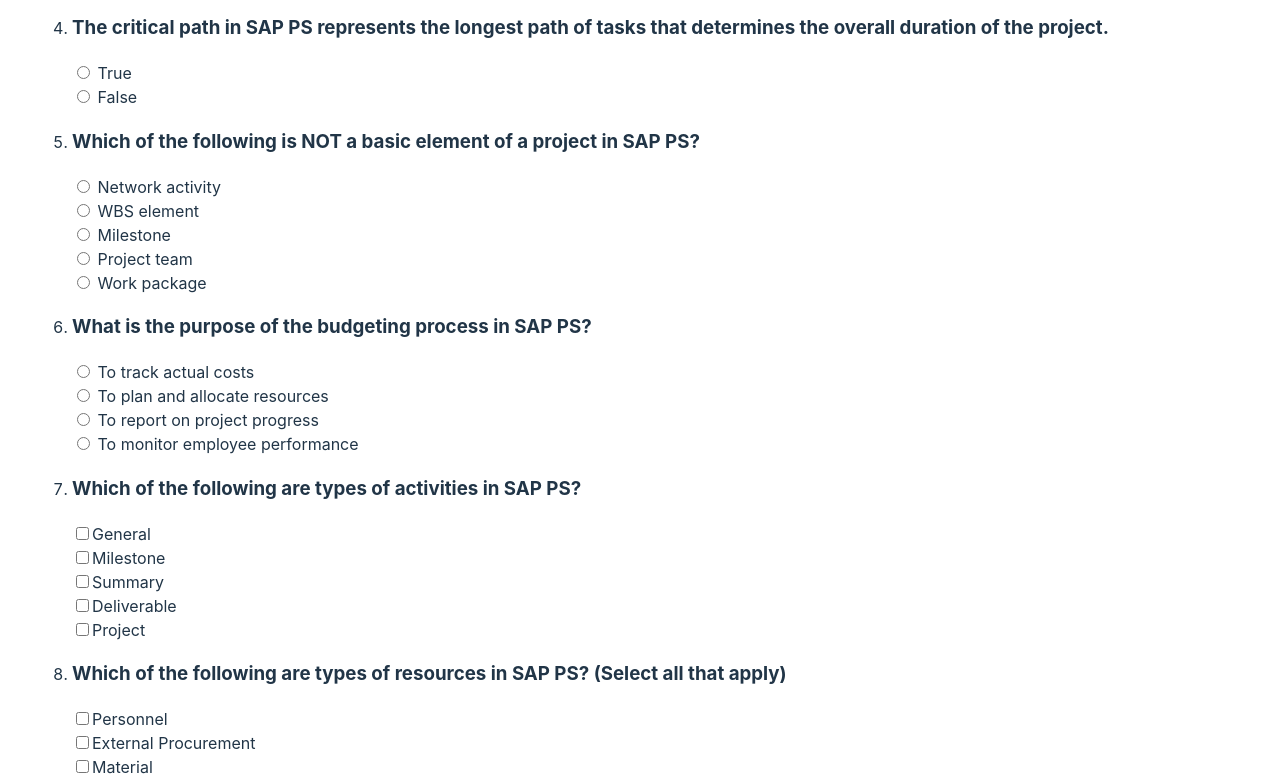
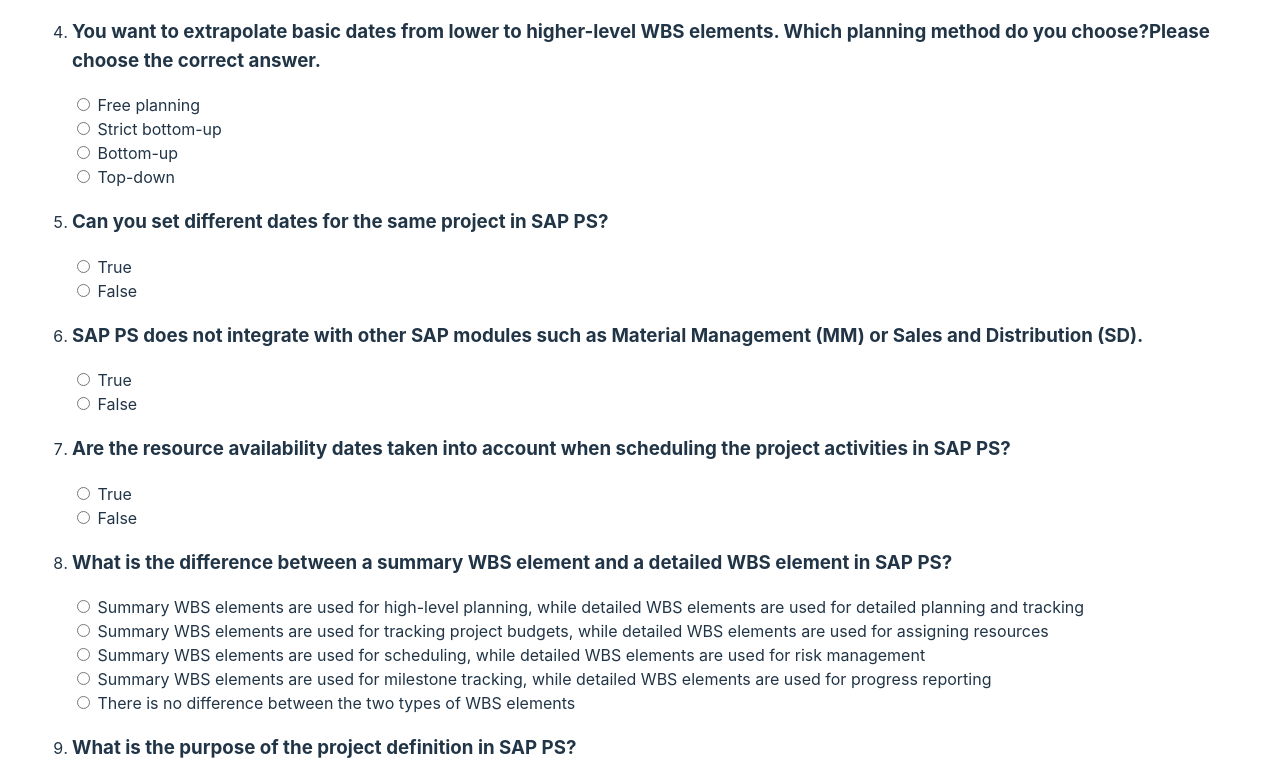
Before and after one commit to sinisam92/sap-ps-quiz, a React (Vite) app: page / in a window 1280 px wide. Shown: the part 849-1631 px from the top of the page. Built offline with nearby package versions, Linux system fonts and the light colour scheme.

Commit message:
added questions

```diff
--- a/src/data/questions2.js
+++ b/src/data/questions2.js
@@ -299,7 +299,7 @@
     options: [
       { option: 'Start-to-Start', value: true },
       { option: 'Finish-to-Finish', value: true },
-      { option: 'Start-to-Finish', value: false },
+      { option: 'Start-to-Finish', value: true },
       { option: 'Finish-to-Start', value: true },
     ],
     correct_answer: ['Start-to-Start', 'Finish-to-Finish', 'Finish-to-Start'],
@@ -598,20 +598,6 @@
     ],
     correct_answer: 'Project Group',
   },
-
-  {
-    question:
-      'Which of the following is the default project profile in SAP Project System?',
-    type: 'multiple_choice',
-    options: [
-      { option: 'YPS1', value: false },
-      { option: 'YPS2', value: false },
-      { option: 'YPS3', value: true },
-      { option: 'YPS4', value: false },
-    ],
-    correct_answer: 'YPS3',
-  },
-
   {
     question:
       'What is the transaction code for creating a project definition in SAP Project System?',
@@ -645,10 +631,10 @@
     options: [
       { option: 'Normal', value: false },
       { option: 'Milestone', value: false },
-      { option: 'Summary', value: true },
-      { option: 'Sub-activity', value: false },
-    ],
-    correct_answer: 'Summary',
+      { option: 'Summary', value: false },
+      { option: 'Sub-activity', value: true },
+    ],
+    correct_answer: 'Sub-activity',
   },
 
   {
@@ -672,9 +658,10 @@
       { option: 'Finish-to-Start', value: false },
       { option: 'Start-to-Start', value: false },
       { option: 'Finish-to-Finish', value: false },
-      { option: 'Start-to-Finish', value: true },
-    ],
-    correct_answer: 'Start-to-Finish',
+      { option: 'Start-to-Finish', value: false },
+      { option: 'All above are valid', value: true },
+    ],
+    correct_answer: 'All above are valid',
   },
   {
     question: 'What is the purpose of SAP Project Systems?',
@@ -762,8 +749,8 @@
     question: 'Is SAP Project Systems a standalone application?',
     type: 'true_false',
     options: [
-      { option: 'True', value: true },
-      { option: 'False', value: false },
+      { option: 'True', value: false },
+      { option: 'False', value: true },
     ],
     correct_answer: false,
   },
@@ -771,14 +758,18 @@
   {
     question:
       'Which of the following SAP modules is integrated with SAP Project Systems?',
-    type: 'multiple_choice',
-    options: [
-      { option: 'SAP Sales and Distribution', value: false },
+    type: 'multiple_right_answers',
+    options: [
+      { option: 'SAP Sales and Distribution', value: true },
       { option: 'SAP Production Planning', value: false },
       { option: 'SAP Finance and Controlling', value: true },
-      { option: 'SAP Human Capital Management', value: false },
-    ],
-    correct_answer: 'SAP Finance and Controlling',
+      { option: 'SAP Human Capital Management', value: true },
+    ],
+    correct_answer: [
+      'SAP Finance and Controlling',
+      'SAP Sales and Distribution',
+      'SAP Human Capital Management',
+    ],
   },
 
   {
@@ -944,14 +935,14 @@
   },
   {
     question: 'Which of the following is a component of a WBS in SAP PS?',
-    type: 'multiple_choice',
+    type: 'multiple_right_answers',
     options: [
       { option: 'Activity', value: true },
-      { option: 'Material', value: true },
-      { option: 'Document', value: false },
+      { option: 'Material', value: false },
+      { option: 'Document', value: true },
       { option: 'Invoice', value: false },
     ],
-    correct_answers: ['Activity', 'Material'],
+    correct_answers: ['Activity', 'Document'],
   },
   {
     question: 'What is a Bill of Materials (BOM) in SAP PS?',
```
